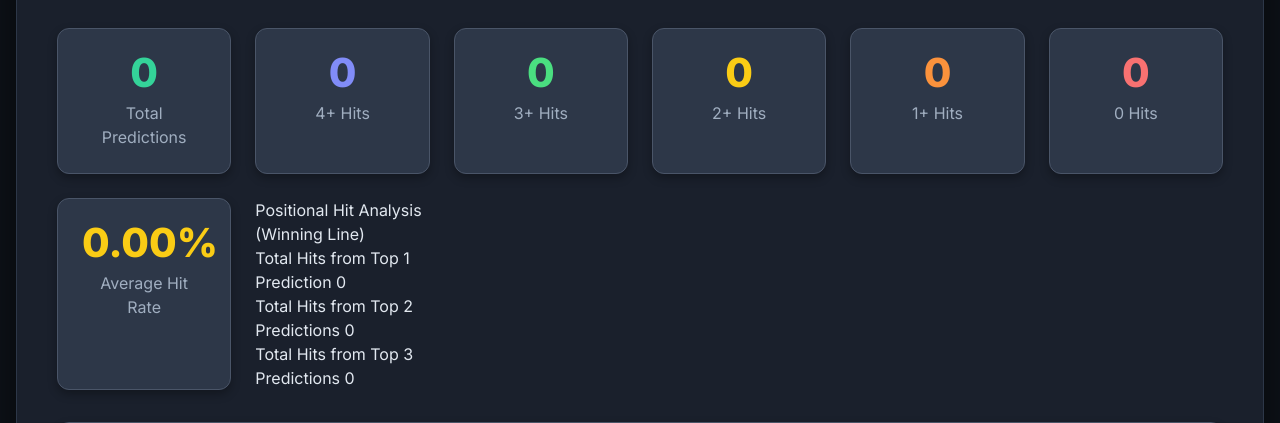
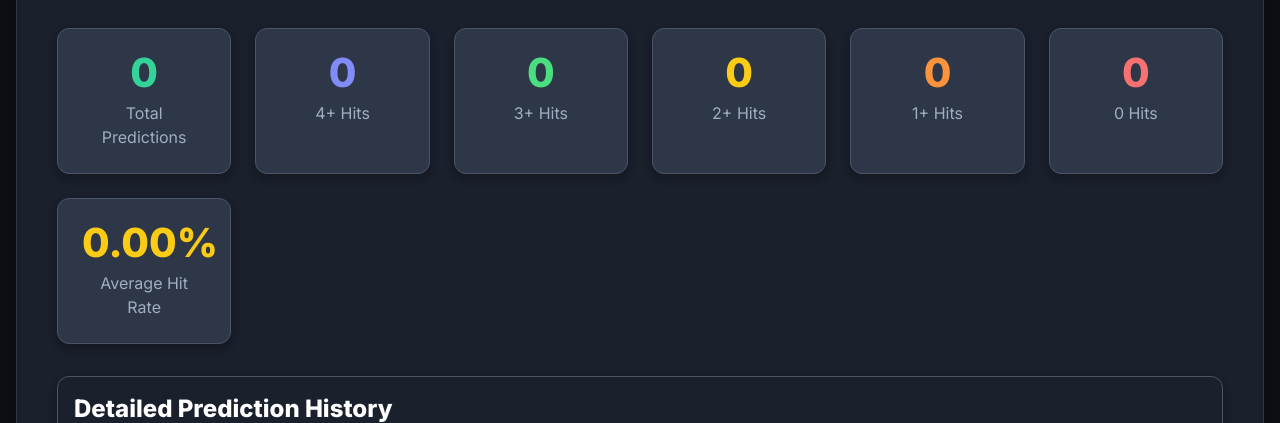
Before and after one commit to hilzhosting-design/procoder, a Flask app: page /backtest_results in a window 1280 px wide. Shown: the part 484-907 px from the top of the page. Run offline with Flask 3, Linux system fonts and the light colour scheme; the visitor is signed in with stand-in values (Sample User, id 1); some libraries are stand-ins or nearby versions.

Commit message:
Update backtest_results.html

```diff
--- a/templates/backtest_results.html
+++ b/templates/backtest_results.html
@@ -226,7 +226,6 @@
     </head>
     <body>
         <div class="container">
-        <!-- Header -->
             <header class="text-center mb-10 p-6 bg-[#1a202c] rounded-xl shadow-xl">
                 <h1 class="text-6xl font-extrabold text-white tracking-tight leading-tight mb-2">HBet 5/50</h1>
                 <p class="text-gray-400 text-xl mt-1">Backtest Results</p>
@@ -241,7 +240,6 @@
                 </nav>
             </header>
 
-        <!-- Flash Messages -->
             {% with messages = get_flashed_messages(with_categories=true) %}
                 {% if messages %}
                     <div class="w-full mb-6">
@@ -258,7 +256,6 @@
             <section class="space-y-8">
                 <h2 class="text-3xl font-bold text-white mb-6 text-center">Backtest Performance Overview</h2>
 
-            <!-- Filter Form -->
                 <form method="POST" class="flex flex-col md:flex-row gap-4 mb-6 justify-center items-center" data-is-subscribed="{{ is_subscribed | tojson }}">
                     <div class="flex flex-col flex-1">
                         <label for="start_date" class="text-gray-400 mb-1">Start Date:</label>
@@ -273,7 +270,6 @@
                     </button>
                 </form>
 
-            <!-- Performance Stats -->
                 <div class="grid grid-cols-1 sm:grid-cols-2 lg:grid-cols-4 xl:grid-cols-6 gap-6">
                     <div class="stat-card">
                         <div class="stat-value text-emerald-400">{{ total_backtests }}</div>
@@ -303,35 +299,8 @@
                         <div class="stat-value text-yellow-400">{{ "%.2f"|format(average_hit_rate) }}%</div>
                         <div class="stat-label">Average Hit Rate</div>
                     </div>
-
-                <div class="col-md-6">
-    <div class="card">
-        <div class="card-header">
-            Positional Hit Analysis (Winning Line)
-        </div>
-        <ul class="list-group list-group-flush">
-            <li class="list-group-item d-flex justify-content-between align-items-center">
-                Total Hits from Top 1 Prediction
-                <span class="badge bg-primary rounded-pill">{{ total_top_1_hits }}</span>
-            </li>
-            <li class="list-group-item d-flex justify-content-between align-items-center">
-                Total Hits from Top 2 Predictions
-                <span class="badge bg-primary rounded-pill">{{ total_top_2_hits }}</span>
-            </li>
-            <li class="list-group-item d-flex justify-content-between align-items-center">
-                Total Hits from Top 3 Predictions
-                <span class="badge bg-primary rounded-pill">{{ total_top_3_hits }}</span>
-            </li>
-        </ul>
-    </div>
                 </div>
 
-
-
-
-            </div>
-
-            <!-- NEW SECTION: Strategy Hit Performance -->
                 {% if strategy_hits %}
                 <div class="results-table-container mt-8">
                     <h3 class="text-2xl font-bold text-white p-4">Strategy Hit Performance</h3>
@@ -353,10 +322,6 @@
                     </table>
                 </div>
                 {% endif %}
-            <!-- END NEW SECTION -->
-
-
-            <!-- Detailed Results Table -->
                 <div class="results-table-container">
                     <h3 class="text-2xl font-bold text-white p-4">Detailed Prediction History</h3>
                     <table class="results-table">
@@ -369,7 +334,6 @@
                             </tr>
                         </thead>
                         <tbody>
-                        <!-- Loop through backtest results here -->
                             {% for result in backtest_results %}
                             <tr>
                                 <td>{{ result.draw_date }}</td>
@@ -399,7 +363,6 @@
                     </table>
                 </div>
 
-            <!-- Conditional Subscription Message -->
                 {% if is_limited_view %}
                 <div class="bg-yellow-700 text-white p-6 rounded-xl text-center shadow-lg">
                     <p class="text-xl font-semibold mb-2">Limited View</p>
@@ -412,7 +375,6 @@
 
             </section>
 
-        <!-- Footer -->
             <footer class="text-center text-gray-500 text-sm mt-12 p-6 bg-[#1a202c] rounded-xl shadow-inner select-none w-full">
               <p>
                 &copy; {{ now.year if now else '2025' }} HBet. All rights reserved.
```
Lines whose indentation alone changed are shown as unchanged.
